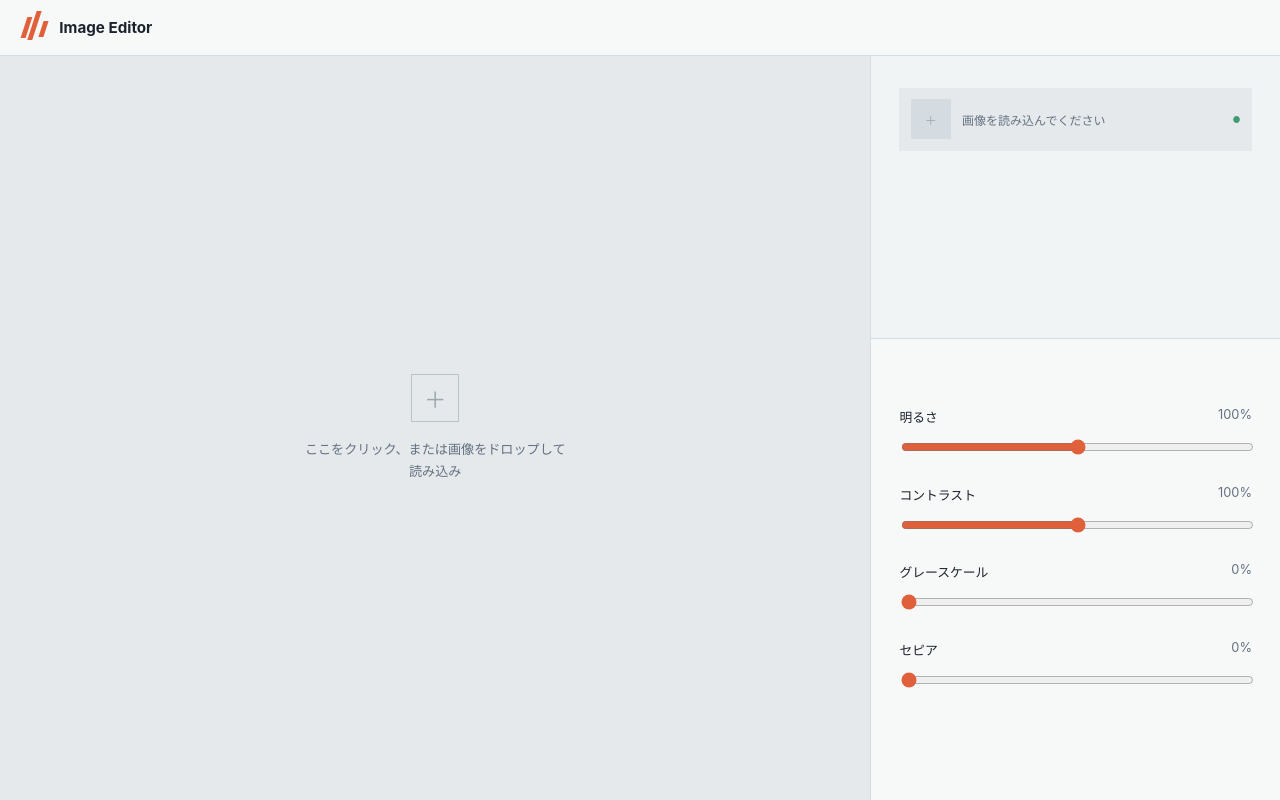
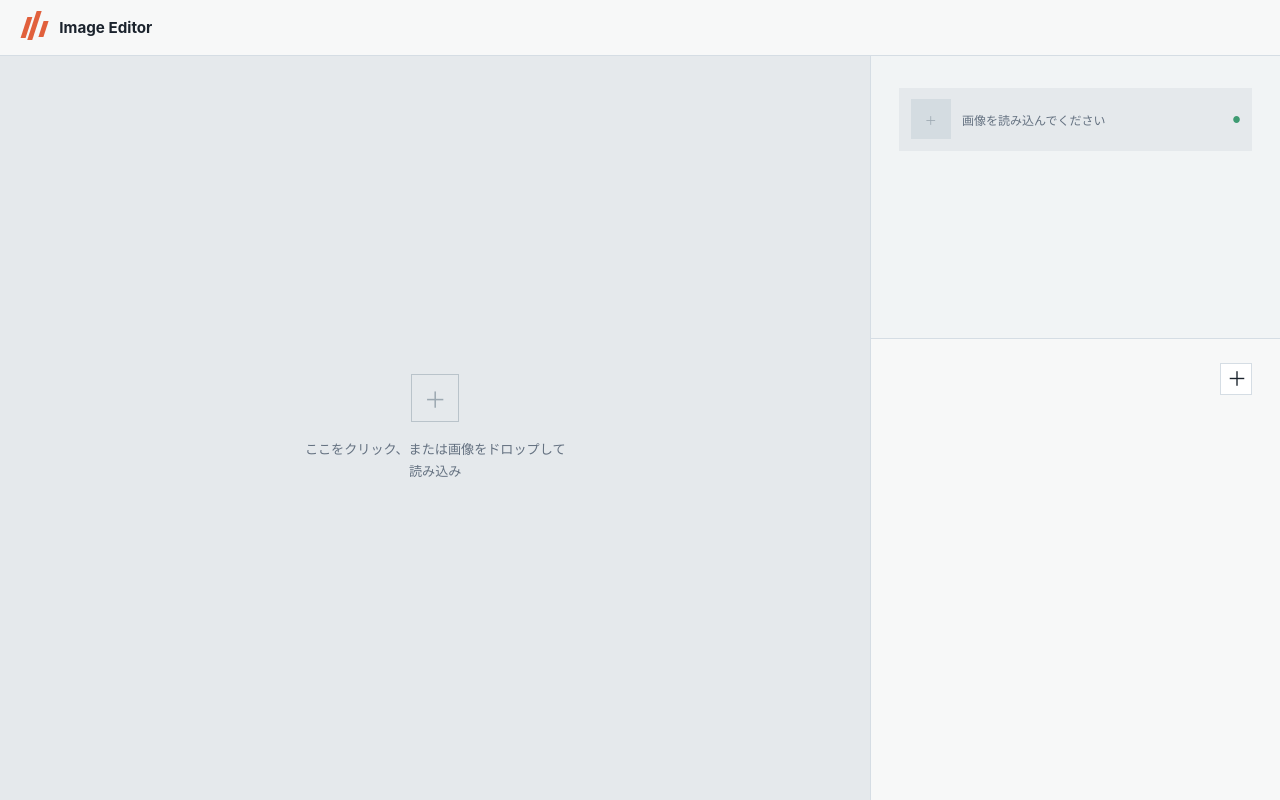
Before and after one commit to ak-2302/image_editor, a React (Vite) app: page / in a window 1280 px wide. Built offline with nearby package versions, Linux system fonts and the light colour scheme.

Commit message:
[AI] エフェクト追加ボタンを実装

```diff
--- a/src/App.tsx
+++ b/src/App.tsx
@@ -1,5 +1,13 @@
 import { useRef, useState, type ChangeEvent, type DragEvent } from 'react'
 import './App.css'
+
+type EffectName = 'brightness' | 'contrast' | 'grayscale' | 'sepia'
+const effectDefinitions: Array<{ name: EffectName; label: string; min: number; max: number; initial: number }> = [
+  { name: 'brightness', label: '明るさ', min: 0, max: 200, initial: 100 },
+  { name: 'contrast', label: 'コントラスト', min: 0, max: 200, initial: 100 },
+  { name: 'grayscale', label: 'グレースケール', min: 0, max: 100, initial: 0 },
+  { name: 'sepia', label: 'セピア', min: 0, max: 100, initial: 0 },
+]
 
 function App() {
   const fileInputRef = useRef<HTMLInputElement>(null)
@@ -10,6 +18,8 @@ function App() {
   const [contrast, setContrast] = useState(100)
   const [grayscale, setGrayscale] = useState(0)
   const [sepia, setSepia] = useState(0)
+  const [activeEffects, setActiveEffects] = useState<EffectName[]>([])
+  const [showEffectMenu, setShowEffectMenu] = useState(false)
 
   const loadFile = (file?: File) => {
     if (!file || !file.type.startsWith('image/')) return
@@ -19,6 +29,13 @@ function App() {
   const handleFileChange = (event: ChangeEvent<HTMLInputElement>) => { loadFile(event.target.files?.[0]); event.target.value = '' }
   const handleDrop = (event: DragEvent<HTMLDivElement>) => { event.preventDefault(); setIsDragging(false); loadFile(event.dataTransfer.files[0]) }
   const clearImage = () => { if (imageUrl) URL.revokeObjectURL(imageUrl); setImageUrl(null); setFileName(null) }
+  const updateEffect = (name: EffectName, value: number) => {
+    if (name === 'brightness') setBrightness(value)
+    if (name === 'contrast') setContrast(value)
+    if (name === 'grayscale') setGrayscale(value)
+    if (name === 'sepia') setSepia(value)
+  }
+  const effectValues: Record<EffectName, number> = { brightness, contrast, grayscale, sepia }
   const filter = `brightness(${brightness}%) contrast(${contrast}%) grayscale(${grayscale}%) sepia(${sepia}%)`
 
   return (
@@ -36,9 +53,8 @@ function App() {
             <div className={`layer_item${imageUrl ? ' is_selected' : ' is_empty'}`}><span className="layer_thumbnail">{imageUrl ? <img src={imageUrl} alt="" /> : '＋'}</span><span className="layer_name">{fileName ?? '画像を読み込んでください'}</span><span className="layer_visibility" aria-label="表示中">●</span></div>
           </section>
           <section className="effects_section" aria-label="エフェクト設定">
-          <div className="effect_controls">
-            {([['明るさ', brightness, setBrightness, 0, 200], ['コントラスト', contrast, setContrast, 0, 200], ['グレースケール', grayscale, setGrayscale, 0, 100], ['セピア', sepia, setSepia, 0, 100]] as const).map(([label, value, setter, min, max]) => <label className="range_control" key={label}><span><b>{label}</b><output>{value}%</output></span><input type="range" min={min} max={max} value={value} onChange={(event) => setter(Number(event.target.value))} /></label>)}
-          </div>
+          <div className="effects_toolbar"><button type="button" className="add_effect_button" aria-label="エフェクトを追加" aria-expanded={showEffectMenu} onClick={() => setShowEffectMenu((visible) => !visible)}>＋</button>{showEffectMenu && <div className="effect_menu">{effectDefinitions.filter(({ name }) => !activeEffects.includes(name)).map(({ name, label }) => <button type="button" key={name} onClick={() => { setActiveEffects((effects) => [...effects, name]); setShowEffectMenu(false) }}>{label}</button>)}</div>}</div>
+          <div className="effect_controls">{activeEffects.map((name) => { const definition = effectDefinitions.find((effect) => effect.name === name)!; return <label className="range_control" key={name}><span><b>{definition.label}</b><output>{effectValues[name]}%</output></span><input type="range" min={definition.min} max={definition.max} value={effectValues[name]} onChange={(event) => updateEffect(name, Number(event.target.value))} /></label> })}</div>
           {imageUrl && <div className="image_actions"><span title={fileName ?? undefined}>{fileName}</span><button type="button" className="text_button" onClick={clearImage}>画像を取り除く</button></div>}
           </section>
         </aside>
```
Also changed, not shown: src/App.css.
